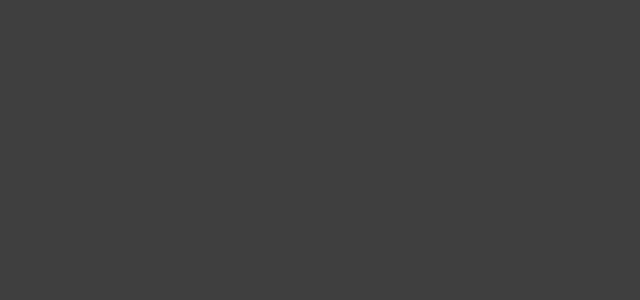
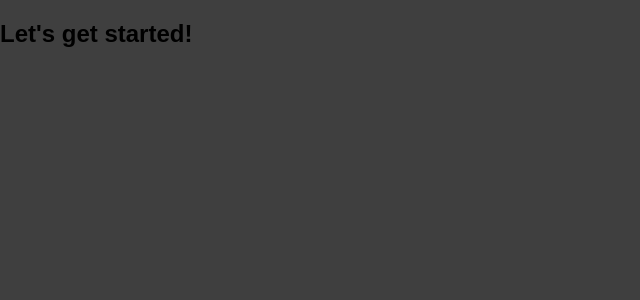
Before and after one commit to j-art-fox/The-Shuppi-Tracker, a JavaScript app in the folder the_shuppi_tracker/: page / in a window 1280 px wide. Shown: the top 300 px of the page, without its empty margins (0-640 px from the left). Built offline with nearby package versions, Linux system fonts and the light colour scheme.

Commit message:
modified basic file structure

```diff
--- a/the_shuppi_tracker/src/App.js
+++ b/the_shuppi_tracker/src/App.js
@@ -1,9 +1,9 @@
-
-
 function App() {
   return (
-    <div className="App">
-
+    <div>
+     <h2>
+      Let's get started!
+     </h2>
     </div>
   );
 }
```
